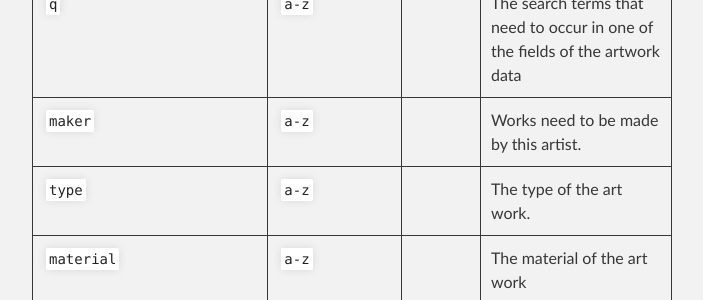
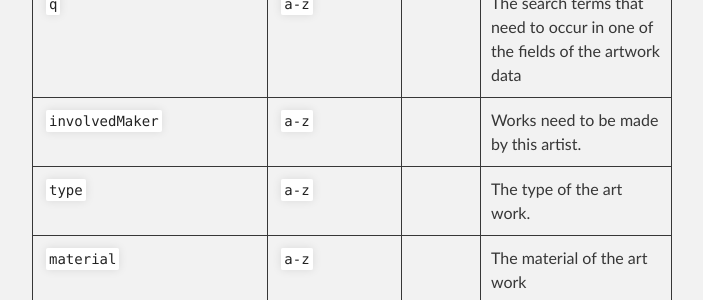
Before and after one commit to Rijksmuseum/rijksmuseum.github.io, a Jekyll site: the page built from index.md, in a window 1280 px wide and 900 px high, scrolled down 2111 px. Shown: the part 147-447 px from the top of the window, without its empty margins (288-991 px from the left). Built offline with Jekyll 4.4.1, drawn with Linux system fonts in a browser that asks for light colours; Markdown is read by kramdown in place of the engine named in the settings.

Commit message:
The `maker` parameter appears to be wrong
The correct one seems to be `involvedMaker`.

```diff
--- a/index.md
+++ b/index.md
@@ -115,7 +115,7 @@ There are API's available for the following elements:
       <td>The search terms that need to occur in one of the fields of the artwork data </td>
     </tr>
     <tr>
-      <td><code>maker</code></td>
+      <td><code>involvedMaker</code></td>
       <td><code>a-z</code></td>
       <td></td>
       <td>Works need to be made by this artist.</td>
```
